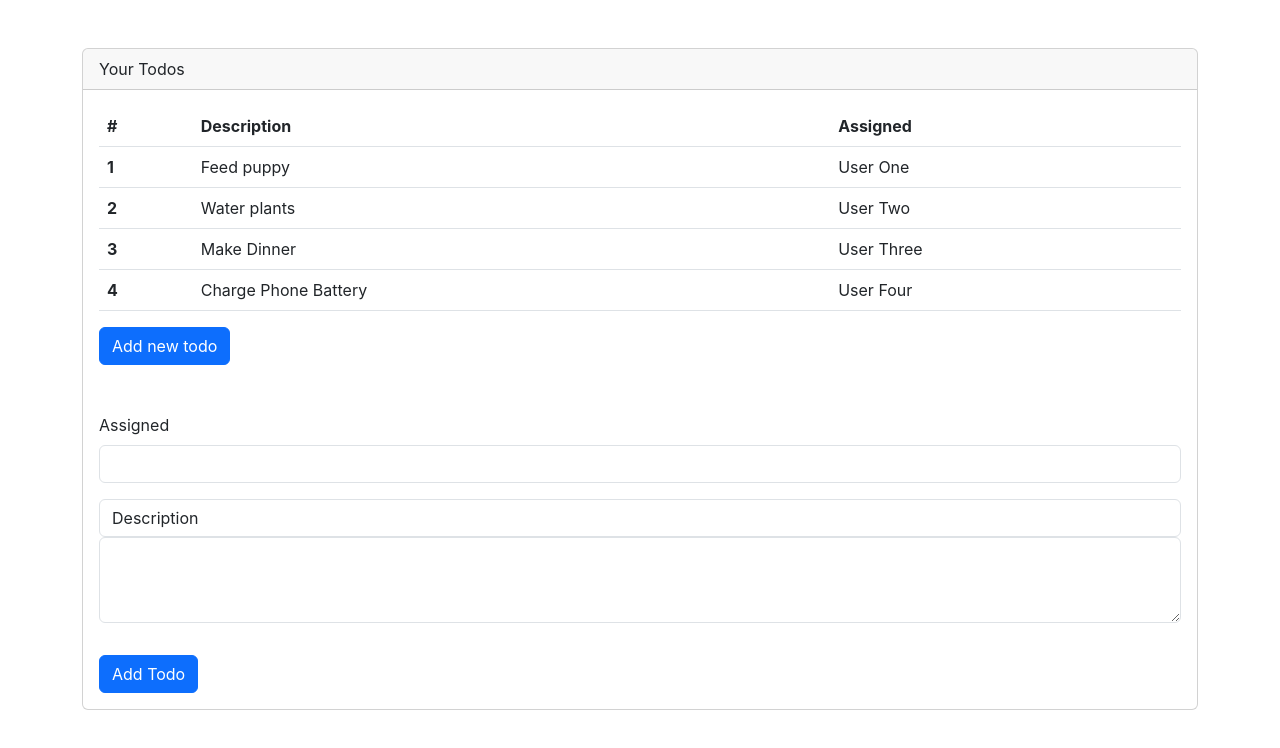
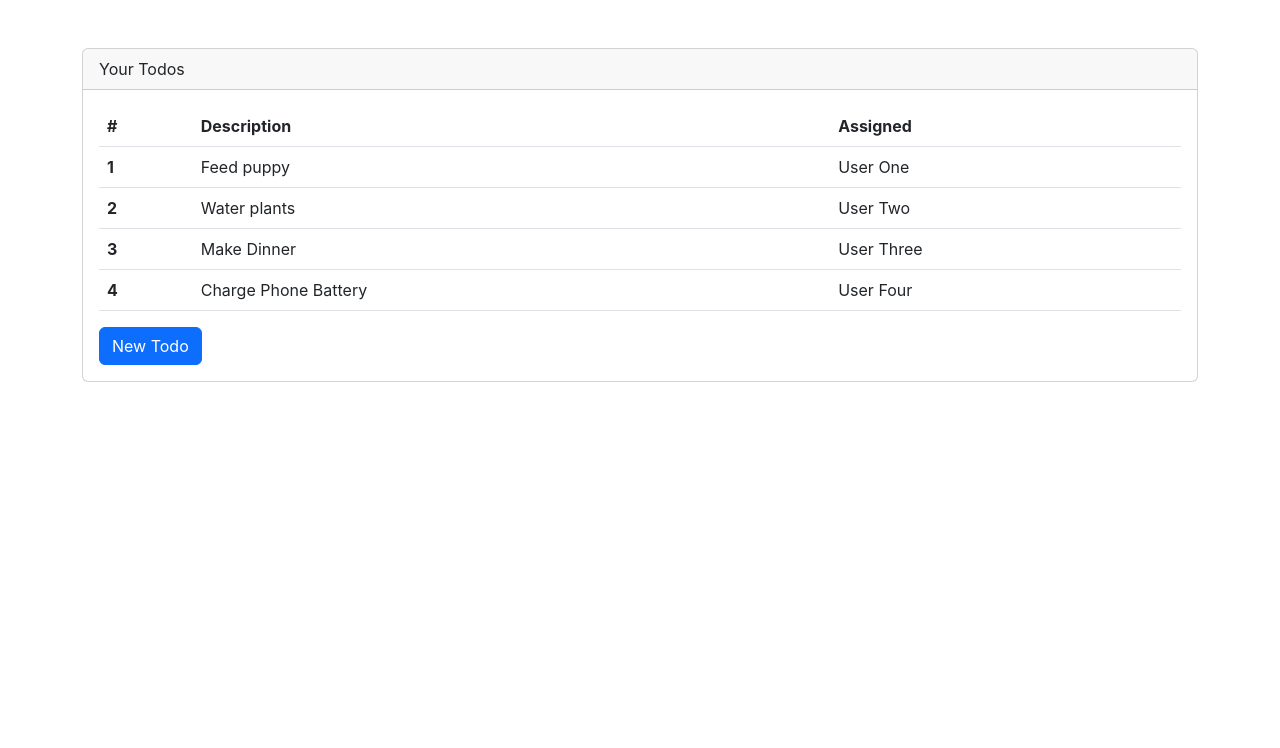
Before and after one commit to nibchee/React_Notes, a React (Create React App) app: page / in a window 1280 px wide. Shown: the top 748 px of the page. Built offline with nearby package versions, Linux system fonts and the light colour scheme.

Commit message:
Conditional Rendering

```diff
--- a/src/App.js
+++ b/src/App.js
@@ -4,6 +4,7 @@
 import NewTodoForm from './components/NewTodoForm';
 
 function App() {
+  const [showAddTodoForm,setShowAddTodoForm]=useState(false);
   //array of objects
   // const todos = [
   //   { rowNumber: 1, rowDescription: 'Feed puppy', rowAssigned: 'User One' },
@@ -56,10 +57,13 @@
         <div className="card-header">Your Todos</div>
         <div className="card-body">
           <TodoTable todos={todos} deleteTodo={deleteTodo} />
-          <button className='btn btn-primary' >
-            Add new todo
+          <button onClick={()=> setShowAddTodoForm(!showAddTodoForm)} className='btn btn-primary' >
+            {showAddTodoForm ?'Close New Todo':'New Todo'}
           </button>
-          <NewTodoForm addTodo={addTodo} />
+          {showAddTodoForm &&
+           <NewTodoForm addTodo={addTodo} />
+          }
+
         </div>
       </div>
     </div>
```
